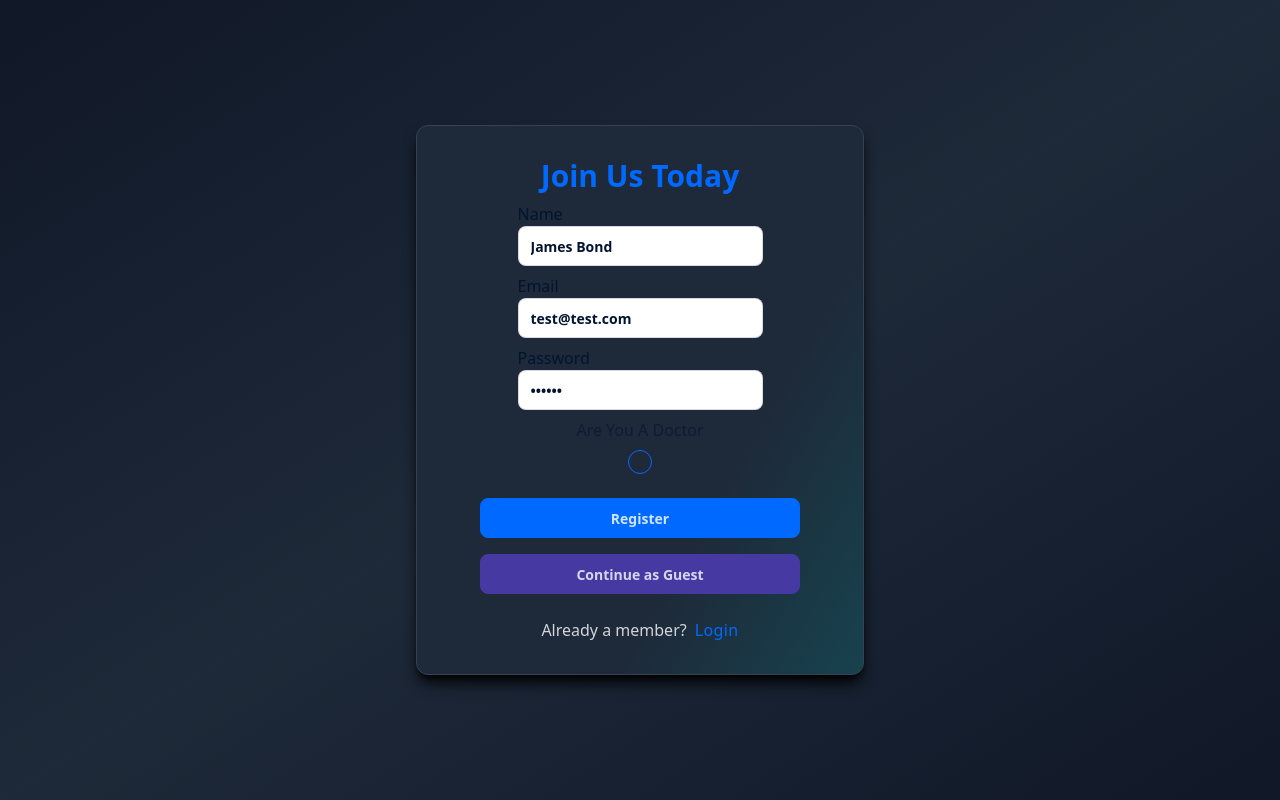
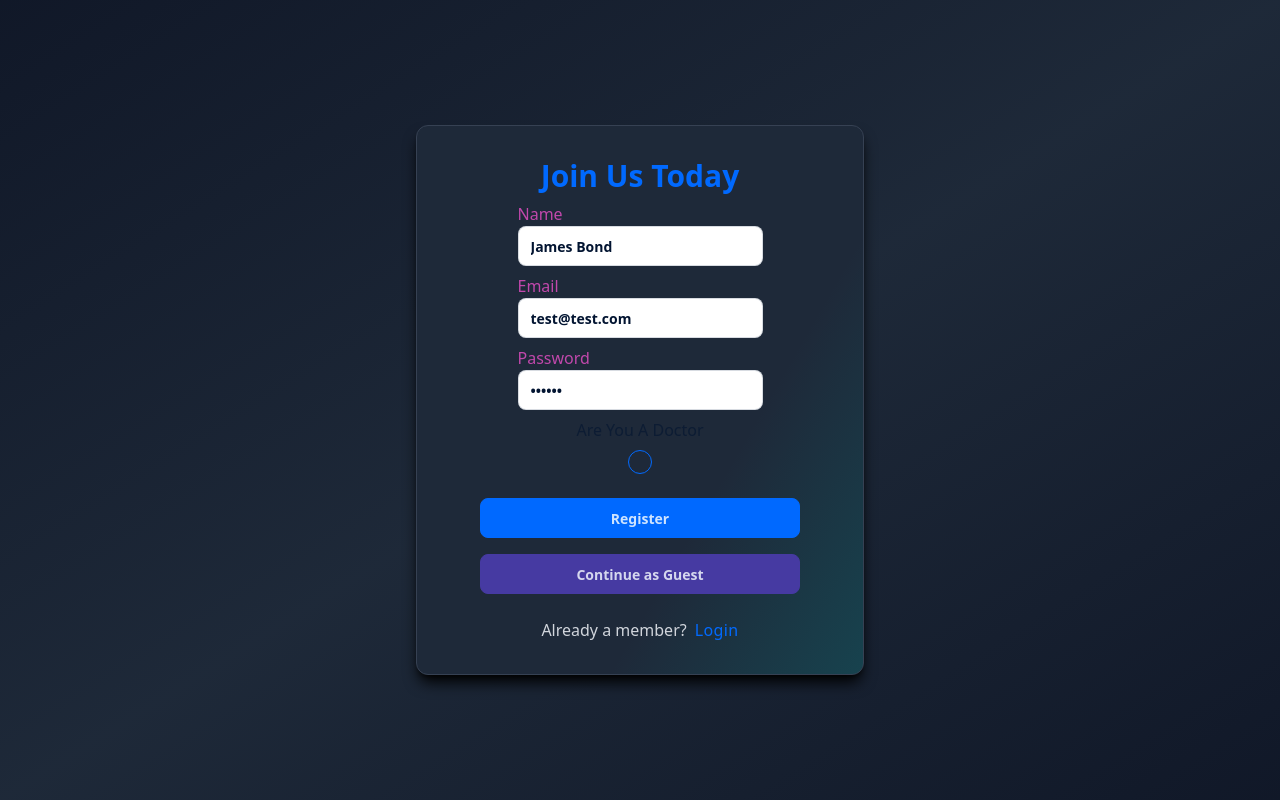
Before and after one commit to muralimanas30/medwell, a React (Vite) app in the folder socket-tut/: page /register in a window 1280 px wide. Built offline with nearby package versions, Linux system fonts and the light colour scheme.

Commit message:
added changes

```diff
--- a/socket-tut/src/components/FormInput.jsx
+++ b/socket-tut/src/components/FormInput.jsx
@@ -4,7 +4,7 @@ import PropTypes from 'prop-types'
 const FormInput = ({ label, name, type, defaultValue, size, required,placeholder }) => {
     return (
         <div className='form-control '>
-            <label className='label text-neutral block'>
+            <label className='label text-accent block'>
                 <span className='label-text capitalize'>{label}</span>
             </label>
             <input
```
